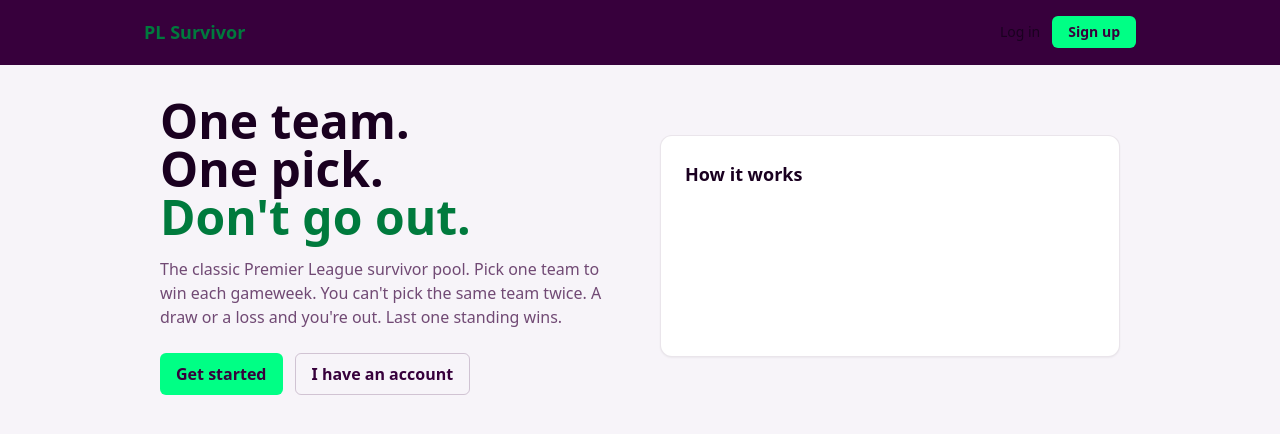
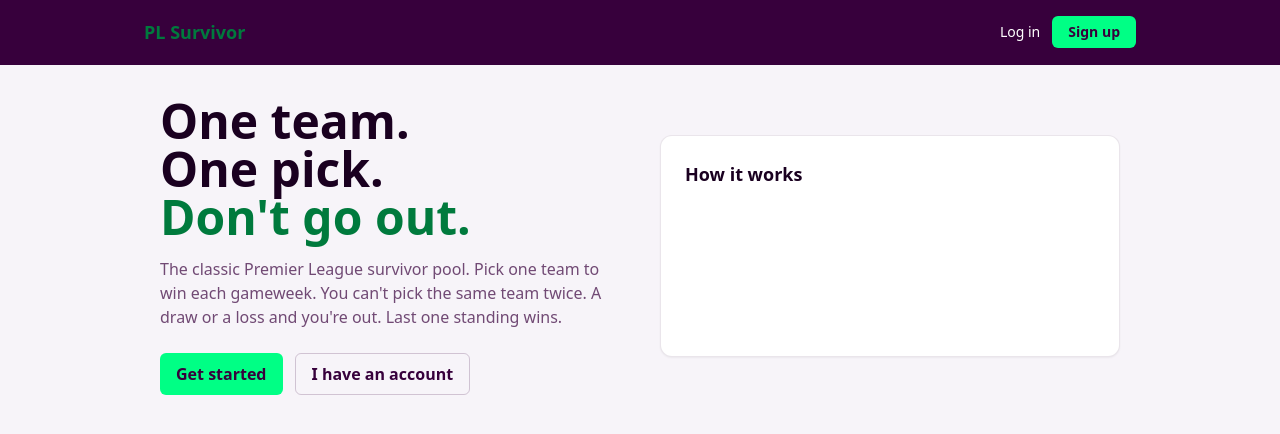
Before and after one commit to dfcshaw/premier-league-survivor, a Next.js app: page / in a window 1280 px wide. Shown: the top 434 px of the page. Built offline with nearby package versions, Linux system fonts and the light colour scheme; no server answers.

Commit message:
edit profile link on own user page

```diff
--- a/src/app/layout.tsx
+++ b/src/app/layout.tsx
@@ -30,17 +30,17 @@ export default async function RootLayout({
             <nav className="flex items-center gap-3 text-sm">
               {user ? (
                 <>
-                                    <Link href="/dashboard" className="hover:underline">
+                  <Link href="/dashboard" className="text-white hover:underline">
                     Dashboard
                   </Link>
-                  <Link href="/profile/edit" className="hover:underline">
+                  <Link href="/profile/edit" className="text-white hover:underline">
                     Edit profile
                   </Link>
                   <SignOutButton />
                 </>
               ) : (
                 <>
-                  <Link href="/login" className="hover:underline">
+                  <Link href="/login" className="text-white hover:underline">
                     Log in
                   </Link>
                   <Link href="/signup" className="btn !py-1.5">
```
